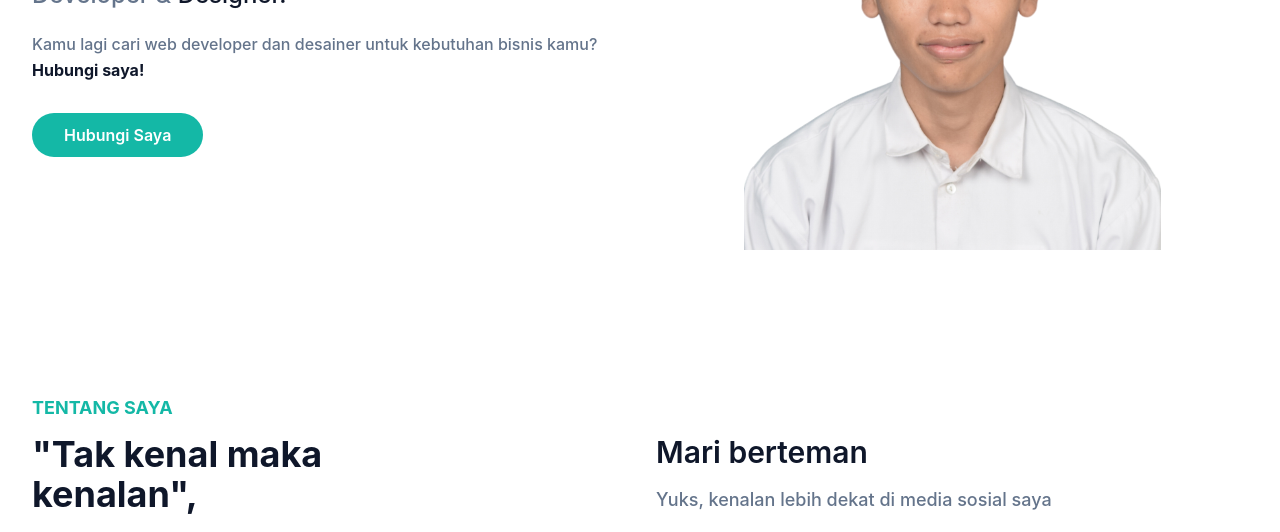
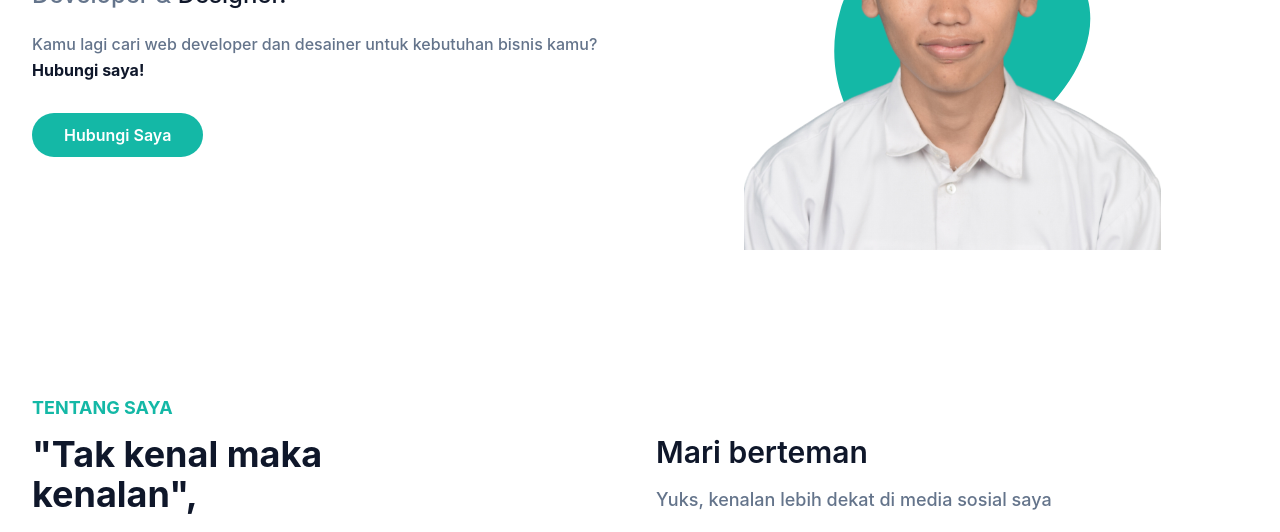
Before and after one commit to irhambahtiar/portfolio-tailwind-css, a website: page index.html in a window 1280 px wide. Shown: the part 348-880 px from the top of the page. Drawn offline with Linux system fonts and the light colour scheme.

Commit message:
update index

```diff
--- a/index.html
+++ b/index.html
@@ -96,7 +96,7 @@
           <div class="w-full self-end px-4 lg:w-1/2">
             <div class="relative mt-10 lg:right-0 lg:mt-9">
               <img src="dist/img/irham-hero.png" alt="Irham Bahtiar" class="relative z-10 mx-auto max-w-full" />
-              <!-- <span class="absolute -bottom-0 left-1/2 -translate-x-1/2">
+              <span class="absolute -bottom-0 left-1/2 -translate-x-1/2">
                 <svg width="400" height="400" viewBox="0 0 200 200" xmlns="http://www.w3.org/2000/svg">
                   <path
                     fill="#14b8a6"
@@ -105,7 +105,7 @@
                     scale(1.1)
                   />
                 </svg>
-              </span> -->
+              </span>
             </div>
           </div>
         </div>
```
